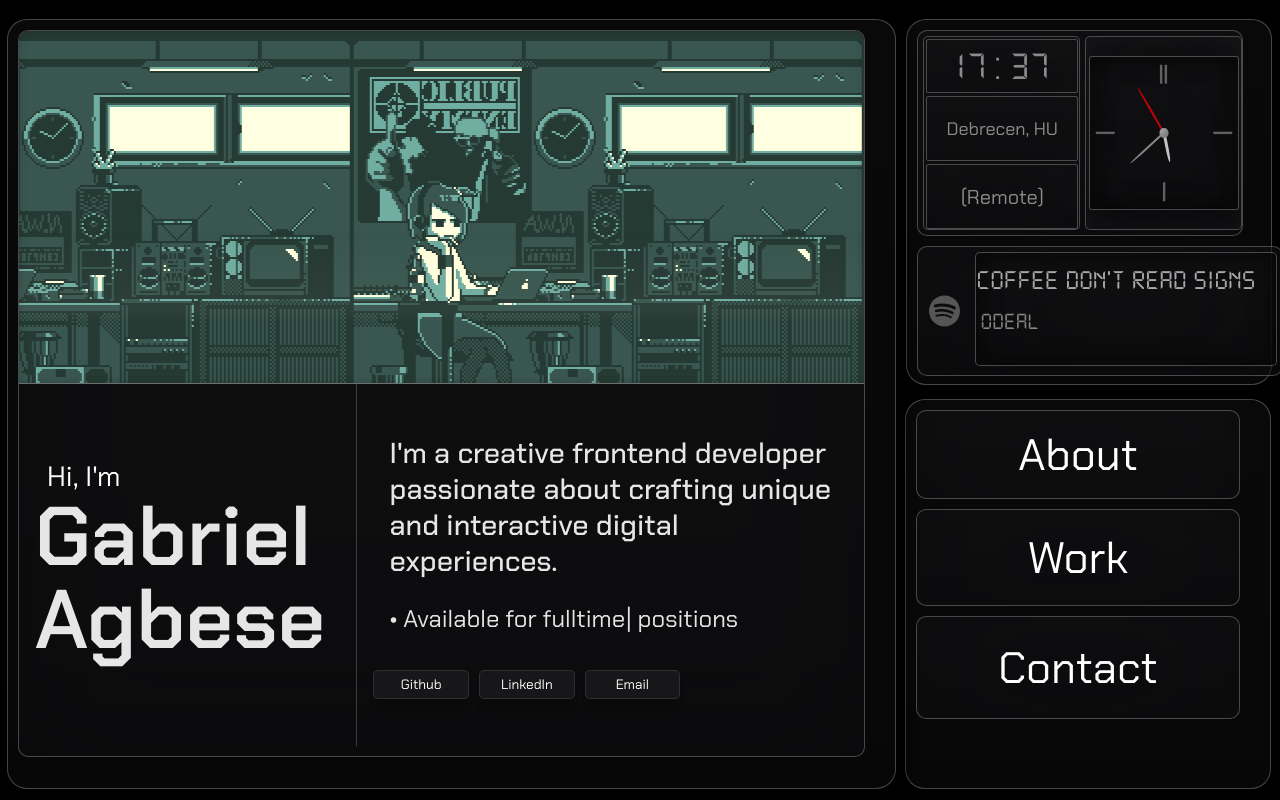
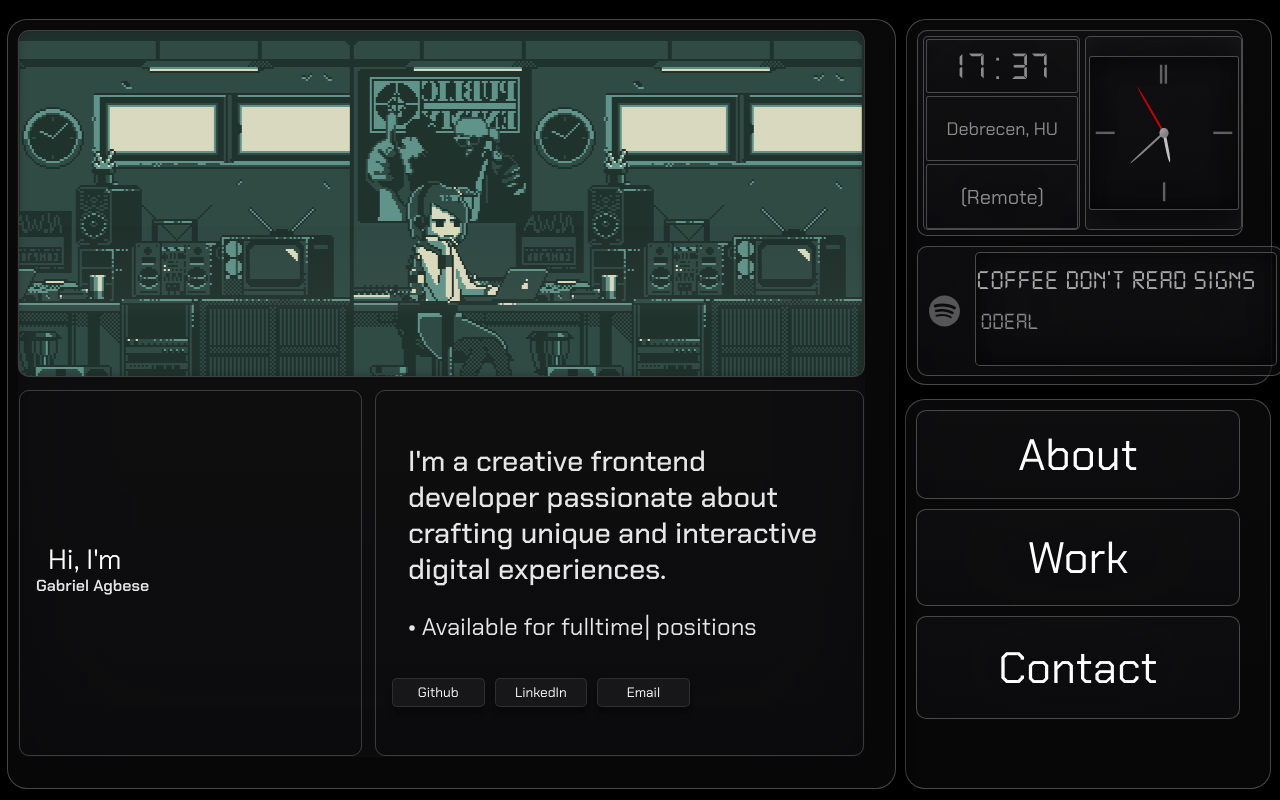
Before and after one commit to gabrielagbese/newmod, a React (Vite) app in the folder newmod/: page / in a window 1280 px wide. Built offline with nearby package versions, Linux system fonts and the light colour scheme.

Commit message:
scale-test 5

```diff
--- a/newmod/src/App.css
+++ b/newmod/src/App.css
@@ -922,6 +922,10 @@ body {
   }
 }
 
+.section-inner-wrapper > .rounded {
+  border: thin solid transparent;
+}
+
 .section-underlier {
   position: absolute;
   width: 100%;
@@ -1045,12 +1049,10 @@ body {
   -webkit-box-direction: normal;
       -ms-flex-direction: column;
           flex-direction: column;
-  overflow: hidden;
 }
 
 .hero-top {
   width: 100%;
-  border-bottom: thin solid rgba(255, 255, 255, 0.2);
   display: -webkit-box;
   display: -ms-flexbox;
   display: flex;
@@ -1070,7 +1072,8 @@ body {
 
 @media (min-width: 960px) {
   .hero-top {
-    min-height: 48.5%;
+    min-height: 47.5%;
+    margin-bottom: 15px;
   }
 }
 
@@ -1109,7 +1112,7 @@ body {
 
 @media (min-width: 720px) {
   .name-text {
-    font-size: 6.5vw;
+    font-size: 1em;
   }
 }
 
@@ -1205,7 +1208,7 @@ body {
     display: -webkit-box;
     display: -ms-flexbox;
     display: flex;
-    min-height: 50%;
+    min-height: calc(53% - 20px);
   }
 }
 
@@ -1230,13 +1233,14 @@ body {
 
 @media (min-width: 960px) {
   .hero-left {
-    width: 40%;
+    min-width: 40%;
     height: 100%;
     -webkit-box-pack: center;
         -ms-flex-pack: center;
             justify-content: center;
-    border-right: thin solid rgba(255, 255, 255, 0.2);
-    border-bottom: none;
+    border: thin solid rgba(255, 255, 255, 0.2);
+    border-radius: 10px;
+    margin-right: 12.5px;
   }
 }
 
@@ -1263,8 +1267,10 @@ body {
 
 @media (min-width: 960px) {
   .hero-right {
-    width: 60%;
+    min-width: calc(60% - 20px);
     height: 100%;
+    border: thin solid rgba(255, 255, 255, 0.2);
+    border-radius: 10px;
   }
 }
 
@@ -1284,8 +1290,8 @@ body {
     background-size: cover;
     background-position-x: right;
     background-position-y: bottom;
-    -webkit-filter: grayscale(0.25) sepia(0.5) brightness(1);
-            filter: grayscale(0.25) sepia(0.5) brightness(1);
+    -webkit-filter: grayscale(0.25) sepia(0.5) brightness(0.85);
+            filter: grayscale(0.25) sepia(0.5) brightness(0.85);
     -webkit-transform: scaleX(-1);
             transform: scaleX(-1);
   }
@@ -1302,9 +1308,9 @@ body {
 
 @media (min-width: 960px) {
   .game-space {
-    min-width: 100%;
+    min-width: calc(100%);
     min-height: 100%;
-    border-radius: 0px;
+    border-radius: 10px;
     background-size: cover;
     background-position-y: top;
     background-position-x: right;
--- a/newmod/src/App.scss
+++ b/newmod/src/App.scss
@@ -677,6 +677,9 @@ body {
       width: 99%;
     };
   }
+  .section-inner-wrapper > .rounded {
+    border: thin solid transparent;
+  }
   .section-underlier{
     position: absolute;
     width: 100%;
@@ -767,12 +770,12 @@ body {
     flex-direction: column;
     //justify-content: center;
     //align-items: center;
-    overflow: hidden;
+    //overflow: hidden;
   }
 
   .hero-top{
     width: 100%;
-    border-bottom: thin solid rgba(255, 255, 255, 0.2);
+    //border-bottom: thin solid rgba(255, 255, 255, 0.2);
     display: flex;
     justify-content: center;
     align-items: center;
@@ -781,7 +784,8 @@ body {
       min-height: 50%;
     };
     @include lg{
-      min-height: 48.5%;
+      min-height: 47.5%;
+      margin-bottom: 15px;
     };
   }
 
@@ -814,7 +818,7 @@ body {
       padding-bottom: 1.5%;
     };
     @include md{
-      font-size: 6.5vw;
+      font-size: 1em;
     };
     @include lg{
       //margin-top: 1em;
@@ -884,7 +888,7 @@ body {
     };
     @include lg{
       display: flex;
-      min-height: 50%;
+      min-height: calc(53% - 20px);
     };
   }
 
@@ -900,14 +904,17 @@ body {
       //justify-content: space-around !important;
     };
     @include lg{
-        width: 40%;
+        min-width: 40%;
         height: 100%;
         justify-content: center;
         //align-items: center;
         //min-height: 100%;
-        border-right: thin solid rgba(255, 255, 255, 0.2);
+        border: thin solid rgba(255, 255, 255, 0.2);
+        border-radius: 10px;
+        margin-right: 12.5px;
+        //box-sizing: border-box;
         //justify-content: space-around !important;
-        border-bottom: none;
+        //border-bottom: none;
     };
   }
   .hero-right{
@@ -924,9 +931,10 @@ body {
     };
     @include lg{
         //position: relative;
-        width: 60%;
+        min-width: calc(60% - 20px);;
         height: 100%;
-        //border: thin solid blue;
+        border: thin solid rgba(255, 255, 255, 0.2);
+        border-radius: 10px;
     };
   }
 
@@ -942,7 +950,7 @@ body {
       background-size: cover;
       background-position-x: right;
       background-position-y: bottom;
-      filter: grayscale(0.25) sepia(0.5) brightness(1);
+      filter: grayscale(0.25) sepia(0.5) brightness(0.85);
       transform: scaleX(-1);
     };
     @include md{
@@ -952,9 +960,9 @@ body {
       background-position-y: bottom;
     };
     @include lg{
-      min-width: 100%;
+      min-width: calc(100%);
       min-height: 100%;
-      border-radius: 0px;
+      border-radius: 10px;
       background-size: cover;
       background-position-y: top;
       background-position-x: right;
```
Also changed, not shown: 1 other file (tests, documents, lock files or other folders).
